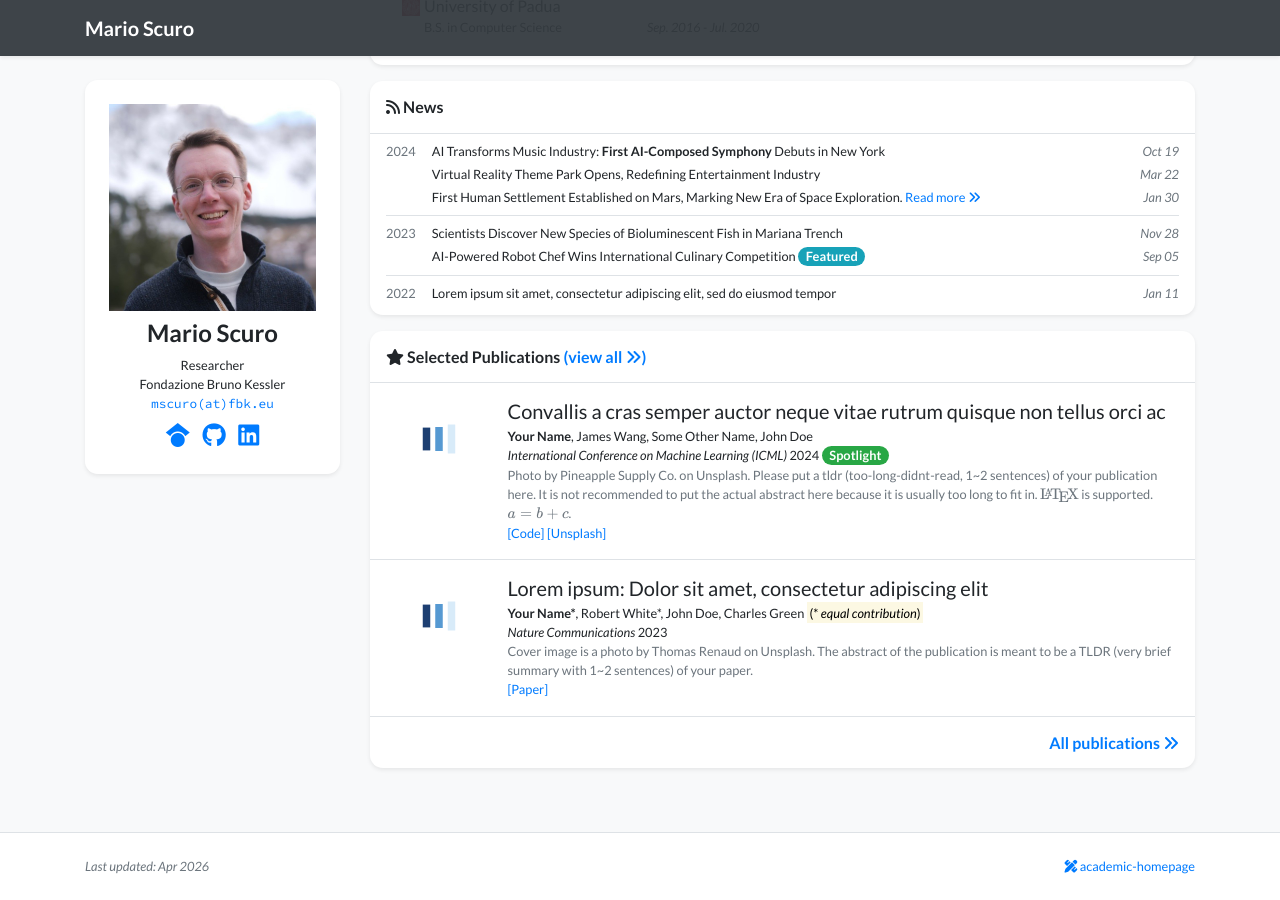
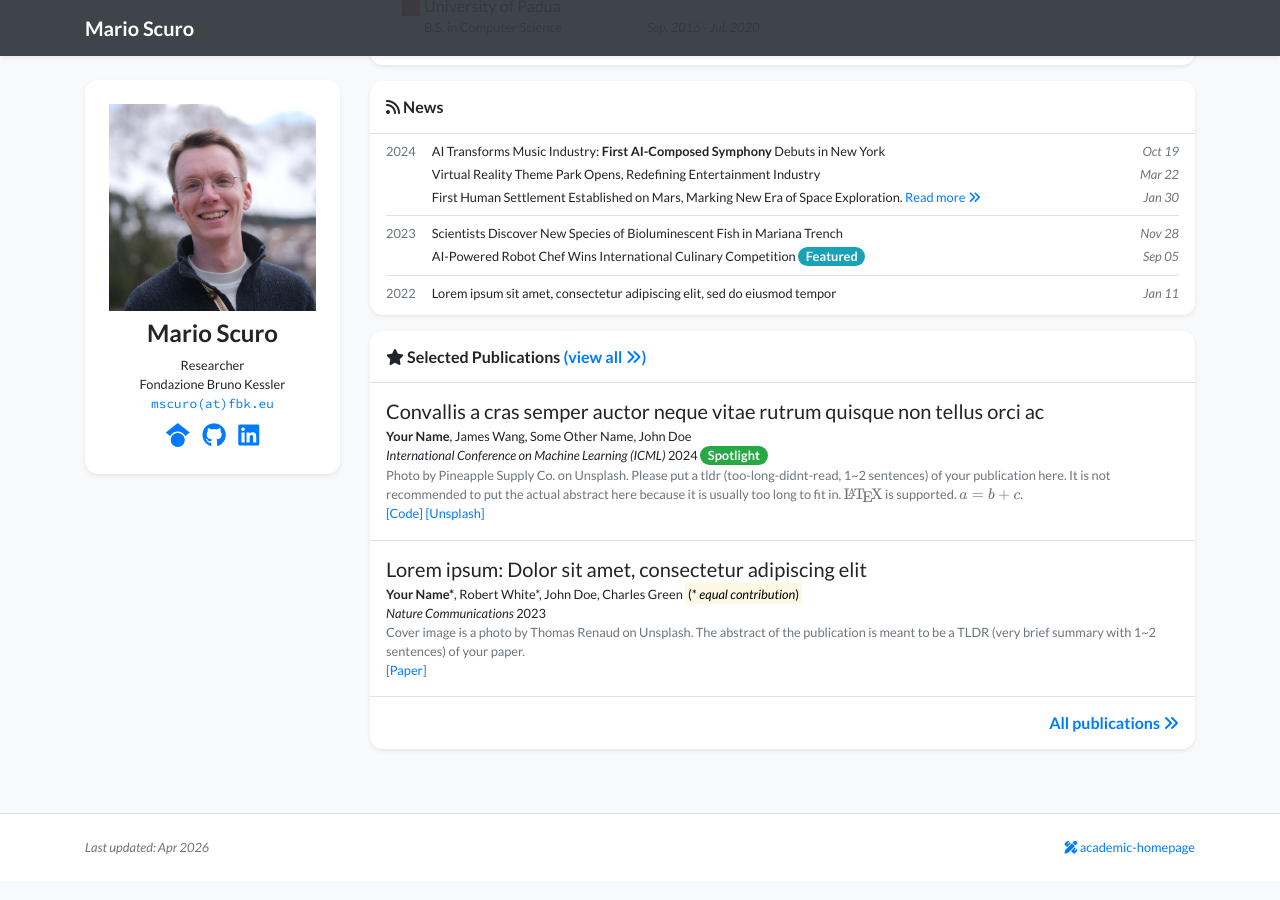
Before and after one commit to mscuro/mscuro.github.io, a Jekyll site: the page built from index.html, in a window 1280 px wide and 900 px high, scrolled down 707 px. Built offline with Jekyll 4.4.1, drawn with Linux system fonts in a browser that asks for light colours; nearby versions of some CDN libraries; a style sheet for code colours, icons or effects is not loaded.

Commit message:
Update publication_item.html

```diff
--- a/_includes/widgets/publication_item.html
+++ b/_includes/widgets/publication_item.html
@@ -1,14 +1,7 @@
 {% assign item = include.item %}
 <div class="d-none d-md-block">
     <div class="row no-gutters {% unless include.hide_bottom_border %}border-bottom{% endunless %} border-gray">
-        <div class="col-md-3 col-xl-2 mb-md-0 p-md-3">
-            {%- if item.cover -%}
-            <img data-src="{{ item.cover | relative_url }}" alt="{{ item.title }}" class="lazy w-100 rounded-sm" src="{{ '/assets/images/empty_300x200.png' | relative_url }}">
-            {%- else -%}
-            <svg class="bubble-visual-hash lazy w-100 rounded-sm" data-bubble-visual-hash="{{ item.id }}" viewBox="0 0 300 200"></svg>
-            {%- endif -%}
-        </div>
-        <div class="col-md-9 col-xl-10 p-3 pl-md-0">
+        <div class="col-md-12 col-xl-12 p-3">
             <h5 class="mt-0 mb-1 font-weight-normal">{{ item.title }}</h5>
             <p class="mt-0 mb-0 small">{% include widgets/author_list.html authors=item.authors %}</p>
             <p class="mt-0 mb-0 small">{{item.pub_pre}}<i>{{ item.pub }}</i>{{ item.pub_post }} {{ item.pub_date }} {{ item.pub_last }} <span data-semantic-scholar-id="{{ item.semantic_scholar_id }}"></span></p>
@@ -28,7 +21,7 @@
     </div>
 </div>
 
-<div class="row no-gutters d-md-none {% unless include.hide_bottom_border %}border-bottom{% endunless %} border-gray {% if include.first %}rounded-xl-top{% endif %} {% if include.last %}rounded-xl-bottom{% endif %} {% if item.cover %}lazy{% endif %}" data-src="{{ item.cover | relative_url }}">
+<div class="row no-gutters d-md-none {% unless include.hide_bottom_border %}border-bottom{% endunless %} border-gray {% if include.first %}rounded-xl-top{% endif %} {% if include.last %}rounded-xl-bottom{% endif %}">
     <div class="w-100 {% if include.first %}rounded-xl-top{% endif %} {% if include.last %}rounded-xl-bottom{% endif %}" style="background-color: rgba(255,255,255,0.9);">
         <div class="d-flex align-items-start flex-column py-3 px-4">
             <div class="mb-auto"></div>
```
